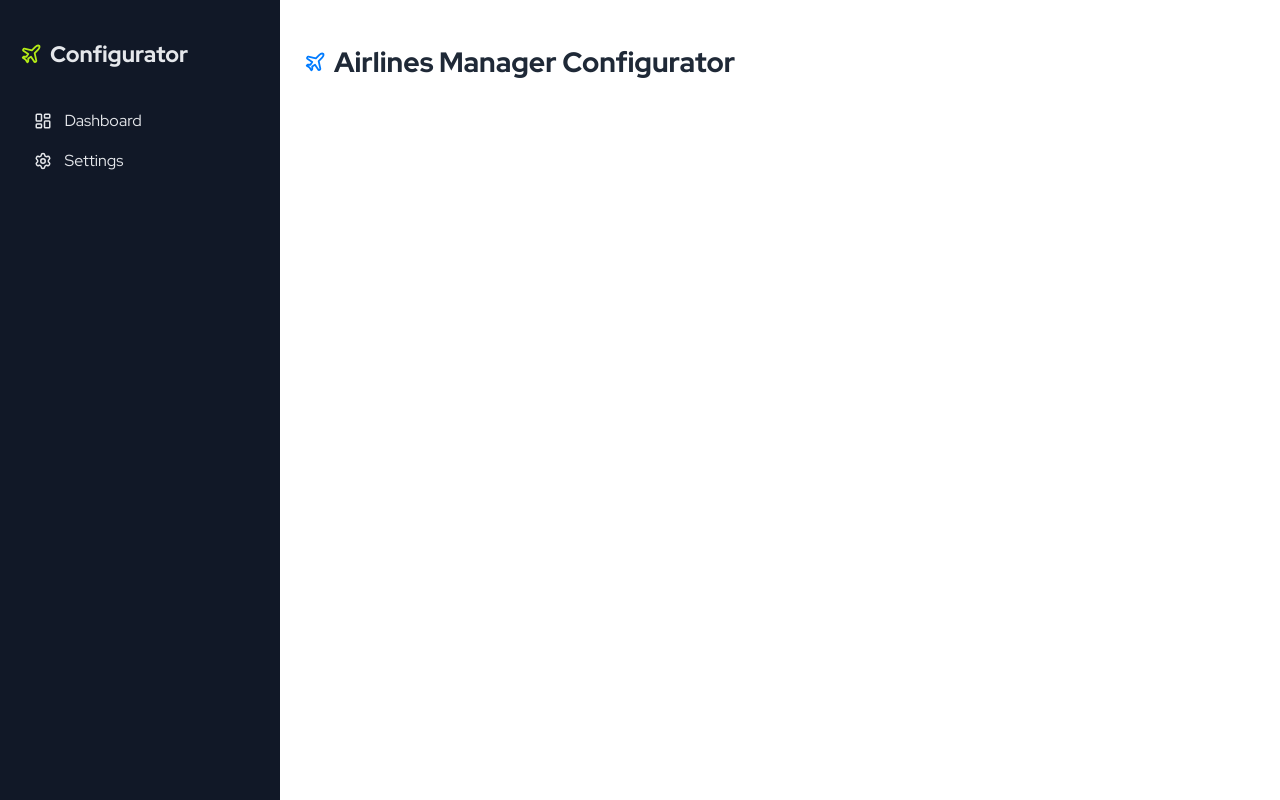
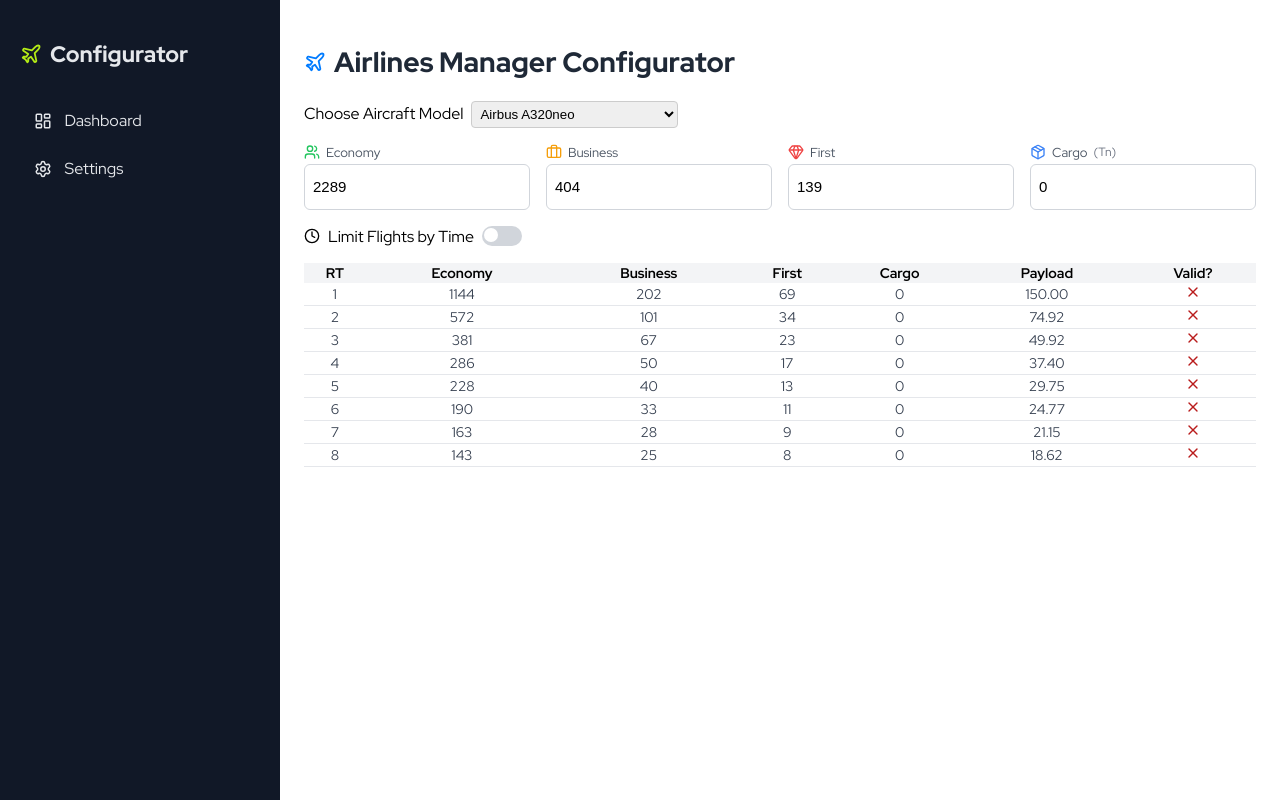
Before and after one commit to ongunumutyelbasi/airlines-manager-tycoon-seat-calculator, a Next.js app: page / in a window 1280 px wide. Built offline with nearby package versions, Linux system fonts and the light colour scheme.

Commit message:
App restored

```diff
--- a/app/page.tsx
+++ b/app/page.tsx
@@ -17,118 +17,9 @@ import {
 
 /* --- CONSTANTS --- */
 const PLANES_DB = [
-  { model: 'Custom Aircraft (Enter Below)', maxCapacity: 0, maxPayload: 0 },
-  { model: 'Aérospatiale Caravelle 12', maxCapacity: 130, maxPayload: 13.0 },
-  { model: 'Aérospatiale Concorde', maxCapacity: 128, maxPayload: 12.8 },
-  { model: 'Airbus A220-100', maxCapacity: 135, maxPayload: 15.1 },
-  { model: 'Airbus A220-300', maxCapacity: 160, maxPayload: 18.71 },
-  { model: 'Airbus A300-600R', maxCapacity: 360, maxPayload: 36.0 },
-  { model: 'Airbus A310-300', maxCapacity: 275, maxPayload: 27.5 },
-  { model: 'Airbus A318-100', maxCapacity: 136, maxPayload: 13.6 },
-  { model: 'Airbus A319-100', maxCapacity: 160, maxPayload: 16.00 },
-  { model: 'Airbus A319-100LR', maxCapacity: 160, maxPayload: 16.00 },
-  { model: 'Airbus A319neo', maxCapacity: 160, maxPayload: 16.00 },
-  { model: 'Airbus A320-200', maxCapacity: 180, maxPayload: 18.29 },
-  { model: 'Airbus A320neo', maxCapacity: 195, maxPayload: 19.65 },
-  { model: 'Airbus A321-200', maxCapacity: 220, maxPayload: 22.0 },
-  { model: 'Airbus A321XLR', maxCapacity: 244, maxPayload: 24.4 },
-  { model: 'Airbus A321neo', maxCapacity: 244, maxPayload: 24.4 },
-  { model: 'Airbus A321neo-LR', maxCapacity: 244, maxPayload: 24.9 },
-  { model: 'Airbus A330-200', maxCapacity: 406, maxPayload: 40.59 },
-  { model: 'Airbus A330-300', maxCapacity: 440, maxPayload: 56.0 },
-  { model: 'Airbus A330-800', maxCapacity: 406, maxPayload: 46.0 },
-  { model: 'Airbus A330-900', maxCapacity: 460, maxPayload: 46.0 },
-  { model: 'Airbus A340-200', maxCapacity: 420, maxPayload: 43.5 },
-  { model: 'Airbus A340-300', maxCapacity: 440, maxPayload: 44.0 },
-  { model: 'Airbus A340-500', maxCapacity: 475, maxPayload: 47.5 },
-  { model: 'Airbus A340-600', maxCapacity: 530, maxPayload: 55.6 },
-  { model: 'Airbus A350-1000', maxCapacity: 522, maxPayload: 56.1 },
-  { model: 'Airbus A350-900ULR', maxCapacity: 440, maxPayload: 44.0 },
-  { model: 'Airbus A350-900XWB', maxCapacity: 475, maxPayload: 48.0 },
-  { model: 'Airbus A380-800', maxCapacity: 853, maxPayload: 89.2 },
-  { model: 'ATR 42-500', maxCapacity: 50, maxPayload: 5.4 },
-  { model: 'ATR 42-600', maxCapacity: 50, maxPayload: 5.9 },
-  { model: 'ATR 72-500', maxCapacity: 74, maxPayload: 7.5 },
-  { model: 'ATR 72-600', maxCapacity: 74, maxPayload: 8.0 },
-  { model: 'Bae Systems Jetstream-41', maxCapacity: 30, maxPayload: 3.5 },
-  { model: 'Bae Systems RJ-85', maxCapacity: 118, maxPayload: 11.8 },
-  { model: 'Boeing 707-320C', maxCapacity: 219, maxPayload: 34.0 },
-  { model: 'Boeing 717-200', maxCapacity: 134, maxPayload: 14.5 },
-  { model: 'Boeing 737-200', maxCapacity: 136, maxPayload: 14.0 },
-  { model: 'Boeing 737-300', maxCapacity: 149, maxPayload: 16.1 },
-  { model: 'Boeing 737-400', maxCapacity: 189, maxPayload: 19.9 },
-  { model: 'Boeing 737-500', maxCapacity: 132, maxPayload: 15.2 },
-  { model: 'Boeing 737-600', maxCapacity: 132, maxPayload: 15.6 },
-  { model: 'Boeing 737-700', maxCapacity: 149, maxPayload: 17.5 },
-  { model: 'Boeing 737-700ER', maxCapacity: 149, maxPayload: 17.0 },
-  { model: 'Boeing 737-800', maxCapacity: 189, maxPayload: 20.3 },
-  { model: 'Boeing 737-800', maxCapacity: 189, maxPayload: 21.3 },
-  { model: 'Boeing 737-900ER', maxCapacity: 220, maxPayload: 23.0 },
-  { model: 'Boeing 737-MAX8', maxCapacity: 189, maxPayload: 18.9 },
-  { model: 'Boeing 737-MAX8-200', maxCapacity: 200, maxPayload: 20.0 },
-  { model: 'Boeing 737-MAX9', maxCapacity: 210, maxPayload: 22.0 },
-  { model: 'Boeing 747-100B', maxCapacity: 520, maxPayload: 52.0 },
-  { model: 'Boeing 747-200B', maxCapacity: 595, maxPayload: 68.0 },
-  { model: 'Boeing 747-300', maxCapacity: 608, maxPayload: 66.0 },
-  { model: 'Boeing 747-400', maxCapacity: 660, maxPayload: 67.50 },
-  { model: 'Boeing 747-8I', maxCapacity: 730, maxPayload: 76.0 },
-  { model: 'Boeing 757-200', maxCapacity: 239, maxPayload: 26.7 },
-  { model: 'Boeing 757-300', maxCapacity: 295, maxPayload: 31.0 },
-  { model: 'Boeing 767-200ER', maxCapacity: 290, maxPayload: 35.59 },
-  { model: 'Boeing 767-300ER', maxCapacity: 351, maxPayload: 43.8 },
-  { model: 'Boeing 767-400ER', maxCapacity: 409, maxPayload: 46.50 },
-  { model: 'Boeing 777-200', maxCapacity: 440, maxPayload: 57.4 },
-  { model: 'Boeing 777-200ER', maxCapacity: 440, maxPayload: 59.4 },
-  { model: 'Boeing 777-200LR', maxCapacity: 440, maxPayload: 64.0 },
-  { model: 'Boeing 777-300', maxCapacity: 550, maxPayload: 66.9 },
-  { model: 'Boeing 777-300ER', maxCapacity: 550, maxPayload: 69.9 },
-  { model: 'Boeing 787-10', maxCapacity: 440, maxPayload: 44.0 },
-  { model: 'Boeing 787-8', maxCapacity: 381, maxPayload: 43.3 },
-  { model: 'Boeing 787-9', maxCapacity: 420, maxPayload: 42.0 },
-  { model: 'Boeing B727-100', maxCapacity: 131, maxPayload: 13.8 },
-  { model: 'Boeing DC-3', maxCapacity: 32, maxPayload: 3.2 },
-  { model: 'Boeing DC8-55', maxCapacity: 189, maxPayload: 20.46 },
-  { model: 'Boeing DC8-73', maxCapacity: 259, maxPayload: 26.37 },
-  { model: 'Boeing MD-11', maxCapacity: 410, maxPayload: 52.6 },
-  { model: 'Boeing MD-83', maxCapacity: 167, maxPayload: 19.20 },
-  { model: 'Boeing MD-90-30', maxCapacity: 167, maxPayload: 19.00 },
-  { model: 'Bombardier CRJ-1000', maxCapacity: 104, maxPayload: 12.0 },
-  { model: 'Bombardier CRJ-200', maxCapacity: 50, maxPayload: 6.1 },
-  { model: 'Bombardier CRJ-550', maxCapacity: 57, maxPayload: 8.5 },
-  { model: 'Bombardier CRJ-700', maxCapacity: 78, maxPayload: 8.5 },
-  { model: 'Bombardier CRJ-900', maxCapacity: 90, maxPayload: 10.6 },
-  { model: 'Bombardier Q-200', maxCapacity: 40, maxPayload: 4.6 },
-  { model: 'Bombardier Q-300', maxCapacity: 56, maxPayload: 6.1 },
-  { model: 'Bombardier Q-400', maxCapacity: 80, maxPayload: 8.5 },
-  { model: 'Comac C909', maxCapacity: 90, maxPayload: 10.0 },
-  { model: 'Comac C919', maxCapacity: 174, maxPayload: 18.9 },
-  { model: 'Dassault Aviation F900-B', maxCapacity: 19, maxPayload: 2.0 },
-  { model: 'Dornier D328-100', maxCapacity: 32, maxPayload: 4.8 },
-  { model: 'Embraer E190-E2', maxCapacity: 114, maxPayload: 11.4 },
-  { model: 'Embraer E195-E2', maxCapacity: 146, maxPayload: 14.6 },
-  { model: 'Embraer EMB-120', maxCapacity: 30, maxPayload: 3.3 },
-  { model: 'Embraer ERJ-135', maxCapacity: 37, maxPayload: 4.5 },
-  { model: 'Embraer ERJ-140', maxCapacity: 44, maxPayload: 5.3 },
-  { model: 'Embraer ERJ-145', maxCapacity: 50, maxPayload: 5.8 },
-  { model: 'Embraer ERJ-145XR', maxCapacity: 50, maxPayload: 6.0 },
-  { model: 'Embraer ERJ-170', maxCapacity: 80, maxPayload: 9.8 },
-  { model: 'Embraer ERJ-175', maxCapacity: 88, maxPayload: 10.4 },
-  { model: 'Embraer ERJ-190', maxCapacity: 114, maxPayload: 13.1 },
-  { model: 'Embraer ERJ-195', maxCapacity: 124, maxPayload: 13.6 },
-  { model: 'Fokker F-100', maxCapacity: 122, maxPayload: 12.2 },
-  { model: 'Gulfstream G650', maxCapacity: 19, maxPayload: 2.9 },
-  { model: 'Ilyushin Il-114', maxCapacity: 64, maxPayload: 6.5 },
-  { model: 'Ilyushin Il-96-300', maxCapacity: 300, maxPayload: 40.0 },
-  { model: 'Ilyushin Il-96M', maxCapacity: 436, maxPayload: 45.0 },
-  { model: 'IPTN CN-235', maxCapacity: 44, maxPayload: 4.5 },
-  { model: 'Lockheed L-100', maxCapacity: 128, maxPayload: 23.2 },
-  { model: 'Lockheed L-1011-200', maxCapacity: 400, maxPayload: 46.0 },
-  { model: 'Lockheed L-1011-500', maxCapacity: 330, maxPayload: 41.0 },
-  { model: 'Lockheed L-1049G', maxCapacity: 106, maxPayload: 12.0 },
-  { model: 'Saab S-2000', maxCapacity: 58, maxPayload: 5.9 },
-  { model: 'Saab S-340B', maxCapacity: 37, maxPayload: 3.7 },
-  { model: 'Sukhoi SSJ-100-95', maxCapacity: 98, maxPayload: 12.2 },
-  { model: 'Tupolev TU-214-210', maxCapacity: 210, maxPayload: 25.20 },
+  { model: "Custom Aircraft (Enter Below)", maxCapacity: 0, maxPayload: 0 },
+  { model: "Airbus A320neo", maxCapacity: 195, maxPayload: 19.65 },
+  { model: "Boeing 737-800", maxCapacity: 189, maxPayload: 20.3 },
 ];
 
 const SEAT_WEIGHTS = { E: 0.1, B: 0.12498942917, F: 0.15, C: 1 };
@@ -437,48 +328,254 @@ const App: React.FC = () => {
 
   return (
     <>
-      {/* FONT IMPORT */}
-      <style dangerouslySetInnerHTML={{
+      <style
+        dangerouslySetInnerHTML={{
           __html: `
           @import url('https://fonts.googleapis.com/css2?family=Red+Hat+Display:wght@400;600;700;800&display=swap');
-          html, body {
-            font-family: 'Red Hat Display', sans-serif;
-            margin: 0;
-            padding: 0;
-          }
-        `
-      }} />
+          html, body { font-family: 'Red Hat Display', sans-serif; margin:0; padding:0; }
+        `,
+        }}
+      />
 
-      <div style={{
+      <div
+        style={{
           display: "flex",
           width: "100vw",
           height: "100vh",
           backgroundColor: "#F9FAFB",
-      }}>
-
+        }}
+      >
         {/* SIDEBAR */}
-        <div style={{
+        <div
+          style={{
             width: "240px",
             backgroundColor: "#111827",
             color: "white",
             display: "flex",
             flexDirection: "column",
             padding: "1.25rem",
-          boxShadow: "2px 0 8px rgba(0,0,0,0.2)"
-        }}>
-          <h2 style={{
+            boxShadow: "2px 0 8px rgba(0,0,0,0.2)",
+          }}
+        >
+          <h2
+            style={{
               fontSize: "1.4rem",
               fontWeight: 800,
               marginBottom: "2rem",
               display: "flex",
               alignItems: "center",
               gap: "0.5rem",
-            color: "#E5E7EB"
-          }}>
+              color: "#E5E7EB",
+            }}
+          >
             <Plane size={22} color="#b4eb16" /> Configurator
           </h2>
 
-          <Link href="/" style={{
+          <SidebarLink href="/" icon={<LayoutDashboard size={18} />} text="Dashboard" />
+          <SidebarLink href="/settings" icon={<Settings size={18} />} text="Settings" />
+        </div>
+
+        {/* MAIN CONTENT */}
+        <div
+          style={{
+            flex: 1,
+            overflowY: "auto",
+            padding: "1.5rem",
+            backgroundColor: "white",
+          }}
+        >
+          <h1
+            style={{
+              fontSize: "1.75rem",
+              fontWeight: 800,
+              color: "#1F2937",
+              marginBottom: "1.25rem",
+              display: "flex",
+              alignItems: "center",
+              gap: "0.5rem",
+            }}
+          >
+            <Plane size={22} color={primaryColor} /> Airlines Manager Configurator
+          </h1>
+
+          {/* AIRCRAFT SELECTION */}
+          <div style={{ marginBottom: "1rem" }}>
+            <label>Choose Aircraft Model</label>
+            <select
+              value={selectedPlaneModel}
+              onChange={(e) => setSelectedPlaneModel(e.target.value)}
+              style={{
+                marginLeft: "0.5rem",
+                padding: "0.25rem",
+                border: "1px solid #ccc",
+                borderRadius: "4px",
+              }}
+            >
+              {PLANES_DB.map((p) => (
+                <option key={p.model}>{p.model}</option>
+              ))}
+            </select>
+          </div>
+
+          {selectedPlaneModel === "Custom Aircraft (Enter Below)" && (
+            <div style={{ display: "flex", gap: "1rem", marginBottom: "1rem" }}>
+              <InputField
+                label="Max Capacity"
+                keyName="capacity"
+                value={customCapacity}
+                onChange={(k, v) => handleCustomStatChange("capacity", v)}
+                icon={<Users size={14} />}
+              />
+              <InputField
+                label="Max Payload"
+                keyName="payload"
+                value={customPayload}
+                onChange={(k, v) => handleCustomStatChange("payload", v)}
+                icon={<Package size={14} />}
+              />
+            </div>
+          )}
+
+          {/* DEMAND INPUTS */}
+          <div style={{ display: "flex", gap: "1rem", marginBottom: "1rem" }}>
+            <InputField
+              icon={<Users size={16} color="#22C55E" />}
+              label="Economy"
+              keyName="E"
+              value={demand.E}
+              onChange={handleDemandChange}
+            />
+            <InputField
+              icon={<Briefcase size={16} color="#F59E0B" />}
+              label="Business"
+              keyName="B"
+              value={demand.B}
+              onChange={handleDemandChange}
+            />
+            <InputField
+              icon={<Gem size={16} color="#EF4444" />}
+              label="First"
+              keyName="F"
+              value={demand.F}
+              onChange={handleDemandChange}
+            />
+            <InputField
+              icon={<Package size={16} color="#3B82F6" />}
+              label="Cargo"
+              keyName="C"
+              value={demand.C}
+              onChange={handleDemandChange}
+              unit="Tn"
+            />
+          </div>
+
+          {/* TIME LIMIT */}
+          <div
+            style={{
+              display: "flex",
+              alignItems: "center",
+              gap: "0.5rem",
+              marginBottom: "1rem",
+            }}
+          >
+            <Clock size={16} />
+            <span>Limit Flights by Time</span>
+            <ToggleSwitch checked={isTimeLimited} onChange={setIsTimeLimited} />
+          </div>
+
+          {isTimeLimited && (
+            <div style={{ display: "flex", gap: "0.75rem", marginBottom: "1rem" }}>
+              <TimeDropdown
+                label="Hours (hh)"
+                value={flightTimeHours}
+                onChange={setFlightTimeHours}
+                options={HOURS_OPTIONS}
+              />
+              <TimeDropdown
+                label="Minutes (mm)"
+                value={flightTimeMinutes}
+                onChange={setFlightTimeMinutes}
+                options={MINUTES_OPTIONS}
+              />
+            </div>
+          )}
+
+          {/* RESULTS TABLE */}
+          <table
+            style={{
+              width: "100%",
+              borderCollapse: "collapse",
+              fontSize: "0.875rem",
+            }}
+          >
+            <thead>
+              <tr style={{ background: "#F3F4F6" }}>
+                <th>RT</th>
+                <th>Economy</th>
+                <th>Business</th>
+                <th>First</th>
+                <th>Cargo</th>
+                <th>Payload</th>
+                <th>Valid?</th>
+                {isTimeLimited && <th>Time Left</th>}
+              </tr>
+            </thead>
+            <tbody>
+              {configurations.map((c, i) => (
+                <tr
+                  key={i}
+                  style={{
+                    textAlign: "center",
+                    borderBottom: "1px solid #E5E7EB",
+                    color: darkTextColor,
+                  }}
+                >
+                  <td>{c.roundTrips}</td>
+                  <td>{c.E}</td>
+                  <td>{c.B}</td>
+                  <td>{c.F}</td>
+                  <td>{c.C}</td>
+                  <td>{c.totalPayload.toFixed(2)}</td>
+                  <td
+                    style={{
+                      color:
+                        c.isPayloadValid && c.isCapacityValid
+                          ? "#059669"
+                          : "#B91C1C",
+                    }}
+                  >
+                    {c.isPayloadValid && c.isCapacityValid ? (
+                      <Check size={16} />
+                    ) : (
+                      <X size={16} />
+                    )}
+                  </td>
+                  {isTimeLimited && (
+                    <td>{formatTime(c.remainingTimeMinutes ?? 0)}</td>
+                  )}
+                </tr>
+              ))}
+            </tbody>
+          </table>
+        </div>
+      </div>
+    </>
+  );
+};
+
+/* Sidebar Link Component */
+const SidebarLink = ({
+  href,
+  icon,
+  text,
+}: {
+  href: string;
+  icon: React.ReactNode;
+  text: string;
+}) => (
+  <Link
+    href={href}
+    style={{
       display: "flex",
       alignItems: "center",
       gap: "0.75rem",
@@ -486,53 +583,14 @@ const App: React.FC = () => {
       textDecoration: "none",
       padding: "0.6rem 0.9rem",
       borderRadius: "0.5rem",
-            transition: "background 0.2s",
-          }} onMouseEnter={(e) => (e.currentTarget.style.background = "#1f2937")}
-             onMouseLeave={(e) => (e.currentTarget.style.background = "transparent")}>
-            <LayoutDashboard size={18} /> Dashboard
+      transition: "background 0.2s ease",
+      marginBottom: "0.5rem",
+    }}
+    onMouseEnter={(e) => (e.currentTarget.style.background = "#1f2937")}
+    onMouseLeave={(e) => (e.currentTarget.style.background = "transparent")}
+  >
+    {icon} {text}
   </Link>
-
-          <Link href="/settings" style={{
-            display: "flex",
-            alignItems: "center",
-            gap: "0.75rem",
-            color: "#E5E7EB",
-            textDecoration: "none",
-            padding: "0.6rem 0.9rem",
-            borderRadius: "0.5rem",
-            transition: "background 0.2s",
-          }} onMouseEnter={(e) => (e.currentTarget.style.background = "#1f2937")}
-             onMouseLeave={(e) => (e.currentTarget.style.background = "transparent")}>
-            <Settings size={18} /> Settings
-          </Link>
-        </div>
-
-        {/* MAIN CONTENT */}
-        <div style={{
-          flex: 1,
-          overflowY: "auto",
-          padding: "1.5rem",
-          backgroundColor: "white",
-        }}>
-          <h1 style={{
-            fontSize: "1.75rem",
-            fontWeight: 800,
-            color: "#1F2937",
-            marginBottom: "1.25rem",
-            display: "flex",
-            alignItems: "center",
-            gap: "0.5rem",
-          }}>
-            <Plane size={22} color={primaryColor} /> Airlines Manager Configurator
-          </h1>
-
-          {/* MAIN TOOL (shortened for brevity; same logic as before) */}
-          {/* Your demand inputs, dropdowns, and table remain identical here */}
-
-        </div>
-      </div>
-    </>
 );
-};
 
 export default App;
```
Lines whose indentation alone changed are shown as unchanged.
